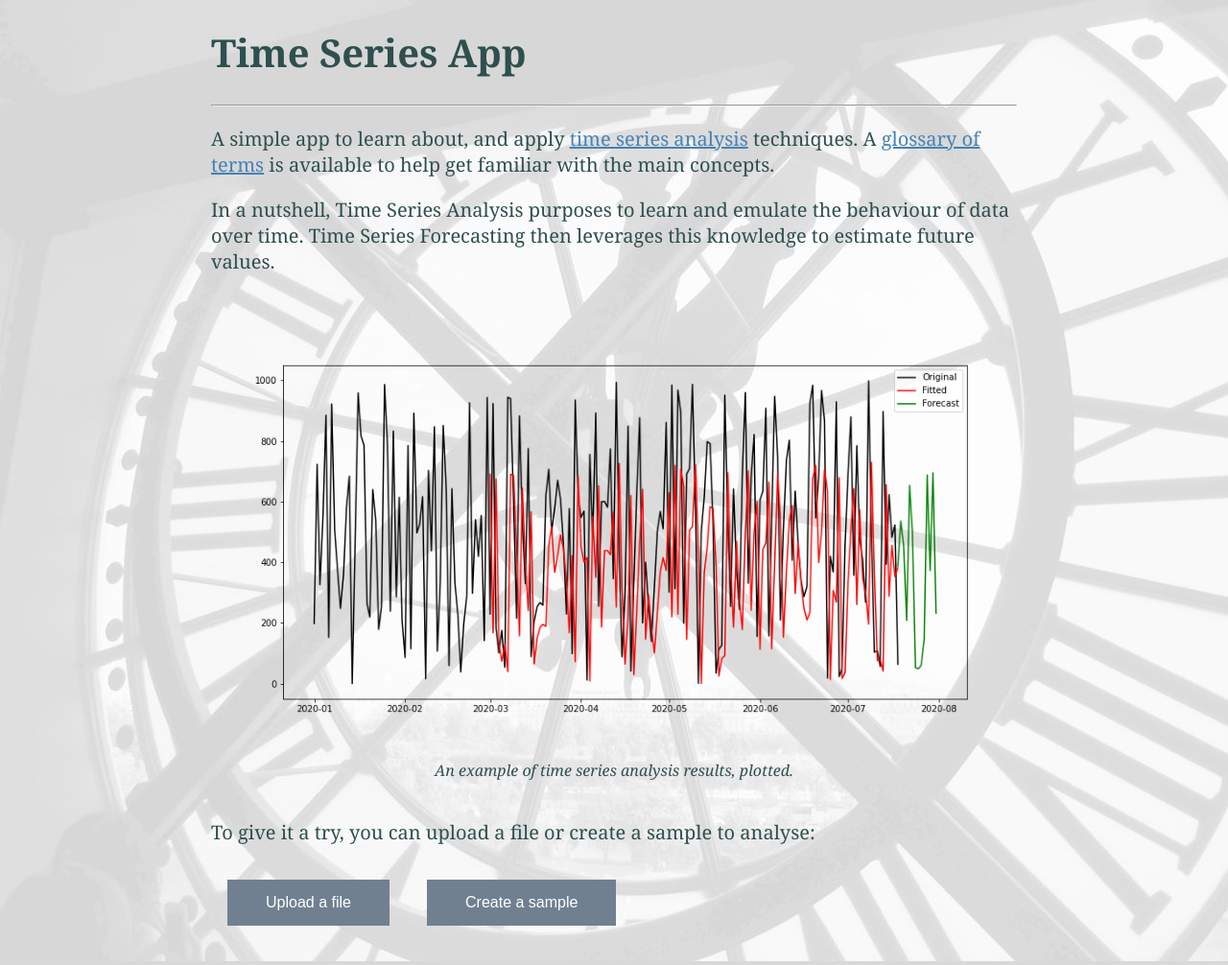
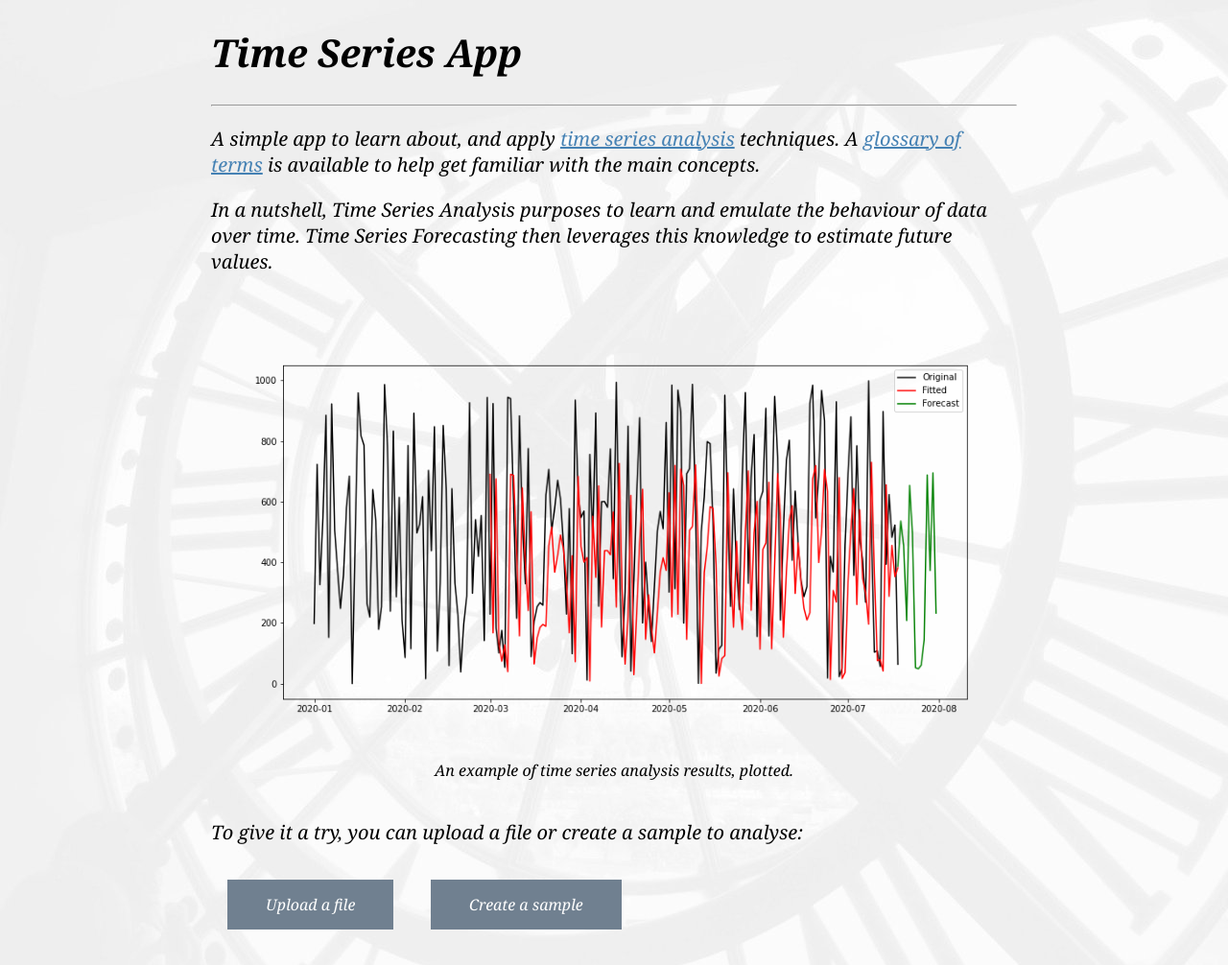
Before and after one commit to Tim-Abwao/time-series-app, a Flask app: page / in a window 1280 px wide. Shown: the whole page at 96% size. Run offline with Flask 2, Linux system fonts and the light colour scheme; parts of the project's set-up code (start-up, migrations or seed data) failed here and were passed over.

Commit message:
Updating style

```diff
--- a/static/tstyle.css
+++ b/static/tstyle.css
@@ -1,11 +1,10 @@
 body {
+	background-color: rgba(192, 192, 192, 0.3);
 	margin: auto;
 	text-align: center;
-	font-size: 1.25em;
-	color: darkslategrey;
 	max-width: 1000px;
 	height: 100%;
-	font-family: Georgia;
+	font: oblique 1.25em Georgia;
 }
 
 .content {
@@ -33,20 +32,16 @@ th, td {
 }
 
 tr:nth-child(even) {
-	background-color: rgb(119, 136, 153, 0.5);
+	background-color: rgb(119, 136, 153, 0.3);
 }
 
 input, select {
 	padding: 8px;
-	box-shadow: 4px 7px 10px grey;
+	box-shadow: 4px 8px 10px grey;
 	border-radius: 10px;
 	margin: 15px;
 	width: 220px;
-	background-color: white;
-}
-
-footer {
-	margin: 15% auto;
+	background-color: snow;
 }
 
 .button {
@@ -64,23 +59,27 @@ footer {
 	box-shadow: 5px 10px 10px black;
 }
 
+footer {
+	margin: 10% auto;
+}
+
 img {
 	width: 100%;
 }
+
 .info {
 	background-color: rgb(0, 0, 0, 0.1);
 	padding: 20px;
 	text-align: left;
 	border-radius: 5px;
-	font-style: italic;
 }
 
 figcaption {
-	font-style: italic;
 	font-size: 80%;
 }
 
-/* Bob */
+/* Hover Bob */
+
 @-webkit-keyframes hvr-bob {
 	0% {
 		-webkit-transform: translateY(-8px);
@@ -95,6 +94,7 @@ figcaption {
 		transform: translateY(-8px);
 	}
 }
+
 @keyframes hvr-bob {
 	0% {
 		-webkit-transform: translateY(-8px);
@@ -109,18 +109,21 @@ figcaption {
 		transform: translateY(-8px);
 	}
 }
+
 @-webkit-keyframes hvr-bob-float {
 	100% {
 		-webkit-transform: translateY(-8px);
 		transform: translateY(-8px);
 	}
 }
+
 @keyframes hvr-bob-float {
 	100% {
 		-webkit-transform: translateY(-8px);
 		transform: translateY(-8px);
 	}
 }
+
 .hvr-bob {
 	display: inline-block;
 	vertical-align: middle;
@@ -128,6 +131,7 @@ figcaption {
 	transform: perspective(1px) translateZ(0);
 	box-shadow: 0 0 1px rgba(0, 0, 0, 0);
 }
+
 .hvr-bob:hover, .hvr-bob:focus, .hvr-bob:active {
 	-webkit-animation-name: hvr-bob-float, hvr-bob;
 	animation-name: hvr-bob-float, hvr-bob;
--- a/templates/base.html
+++ b/templates/base.html
@@ -1,17 +1,18 @@
 <!DOCTYPE html>
 <html>
+
 <head>
 	<title>{% block title %}{% endblock %}</title>
 	<link rel="stylesheet" type="text/css" href="{{ url_for('static', filename='tstyle.css')}}">
 	<meta name="viewport" content="width=device-width, initial-scale=1">
-	<style type="text/css">
+	<style>
 		body {
-			background-color: silver;
-			background-image: url({{ url_for('static', filename='background_large.jpg')}});
+			background-image: url("{{ url_for('static', filename='background_large.jpg')}}");
 		}
+
 		@media only screen and (max-width: 640px) {
 			body {
-				background-image: url({{ url_for('static', filename='background_small.jpg')}});
+				background-image: url("{{ url_for('static', filename='background_small.jpg') }}");
 			}
 		}
 	</style>
--- a/templates/index.html
+++ b/templates/index.html
@@ -18,9 +18,10 @@
 	</figure>
 	<div class="content">
 		<p>To give it a try, you can upload a file or create a sample to analyse:</p>
-		<a href="{{url_for('upload_file')}}"><button class="hvr-bob button">Upload a file</button></a>
-		<a href="{{ url_for('create_sample')}}"><button class="hvr-bob button">Create a
-				sample</button></a>
+
+		<a href="{{url_for('upload_file')}}" class="hvr-bob button">Upload a file</a>
+		<a href="{{ url_for('create_sample')}}" class="hvr-bob button">Create a
+			sample</a>
 	</div>
 </body>
 
```
Also changed, not shown: templates/processing_file.html (+5 -2 lines), static/background_large.jpg, static/background_small.jpg. Lines whose indentation alone changed are shown as unchanged.
